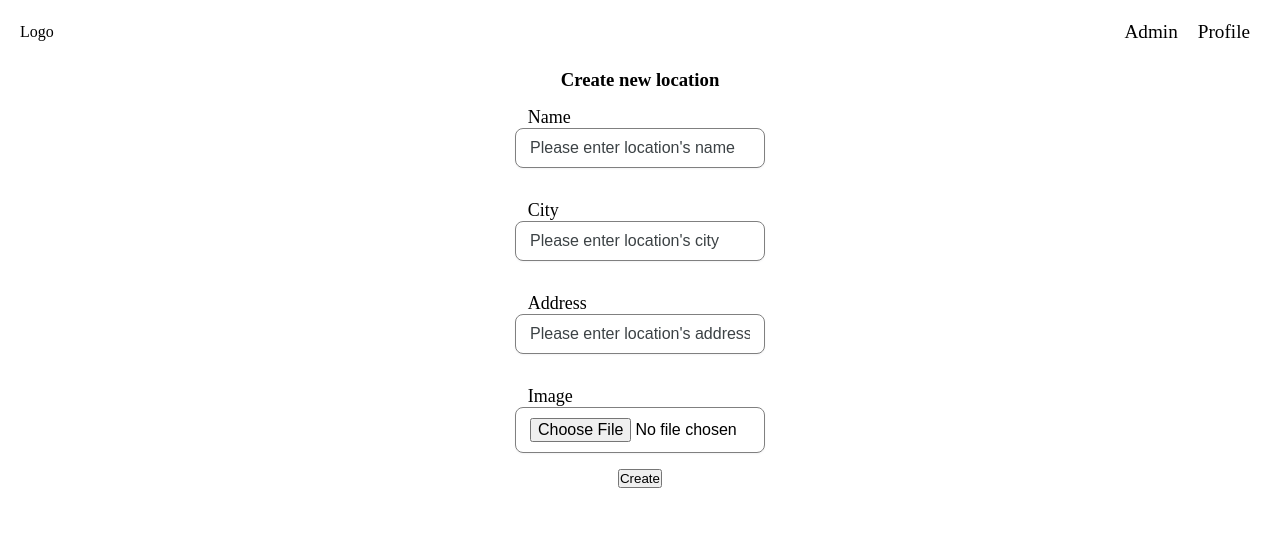
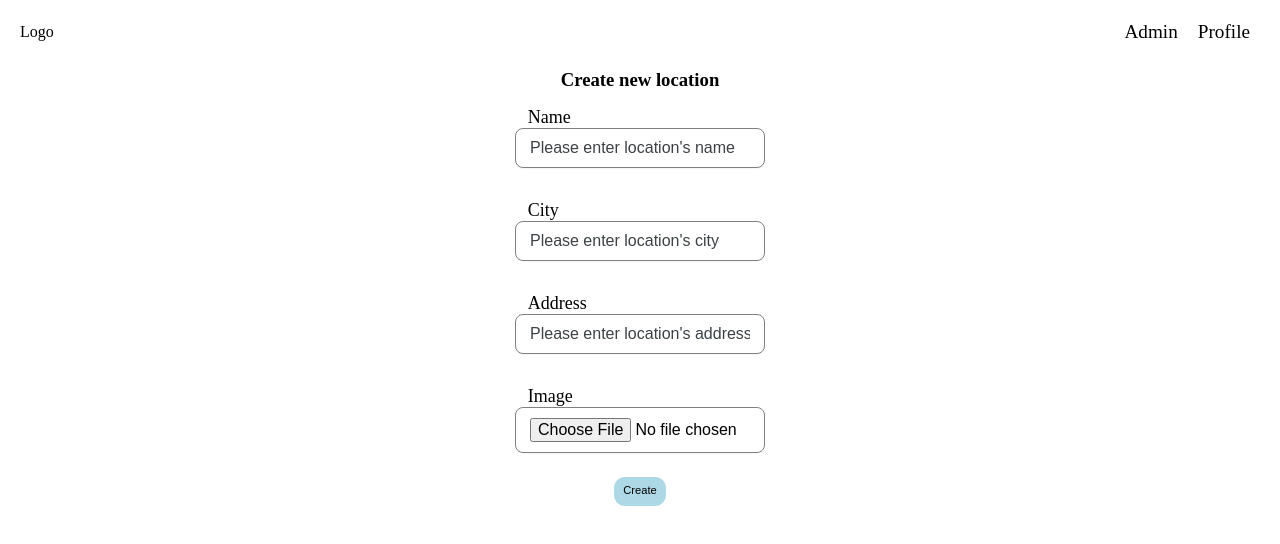
Before and after one commit to YordanZafirov/Parking-and-Office-Management-Frontend, a React (Vite) app: page /createLocation in a window 1280 px wide. Shown: the top 544 px of the page. Built offline with nearby package versions, Linux system fonts and the light colour scheme; sample sign-in values are in the browser's storage.

Commit message:
fix(Location): create btn style change

```diff
--- a/src/pages/LocationCreate/LocationCreate.tsx
+++ b/src/pages/LocationCreate/LocationCreate.tsx
@@ -1,3 +1,4 @@
+import { BaseButton } from '../../components/CommonStyledElements';
 import { FormStyled } from '../../components/InputField/Form.style';
 import InputField from '../../components/InputField/InputField';
 import { useCreateLocation } from './LocationCreate.logic';
@@ -57,7 +58,9 @@ export default function LocationCreateForm() {
                 <div className="error-message">{formik.errors.imgUrl}</div>
             )}
 
-            <button type="submit">Create</button>
+            <BaseButton className="create-btn" type="submit">
+                Create
+            </BaseButton>
         </FormStyled>
     );
 }
```
